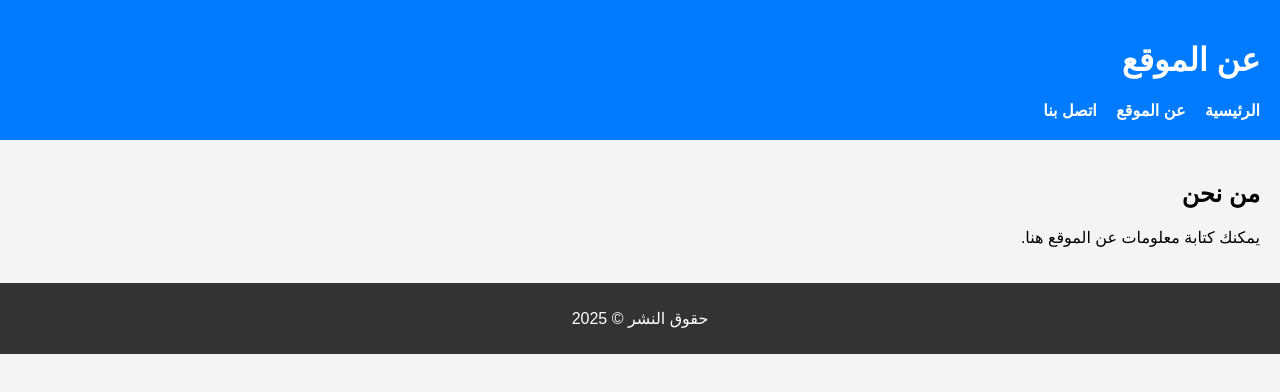
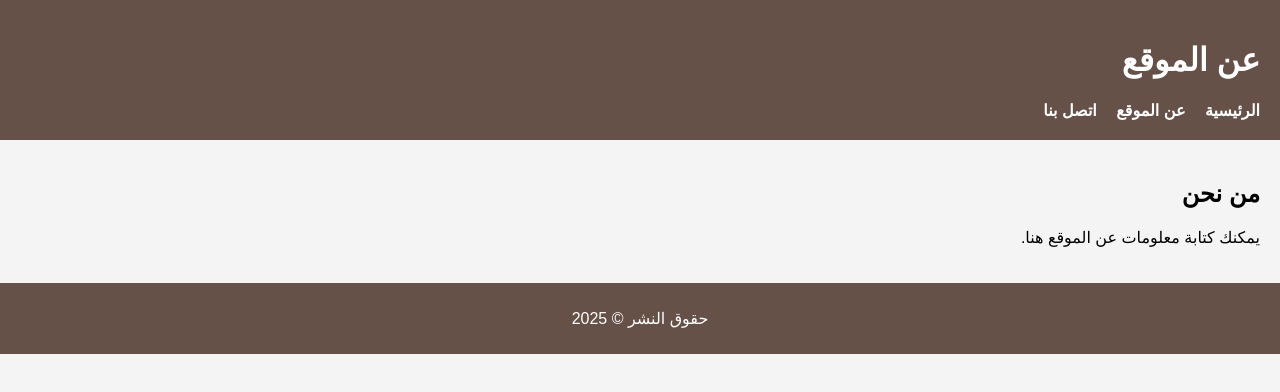
Before and after one commit to solymanragih1996-max/my-website, a plain HTML site: page about.html in a window 1280 px wide. Drawn offline with Linux system fonts and the light colour scheme.

Commit message:
Update style.css
تغيير الوان الراس والذيل

```diff
--- a/style.css
+++ b/style.css
@@ -8,7 +8,7 @@ body {
 }
 
 header {
-    background-color: #007BFF;
+    background-color: #655148;
     color: white;
     padding: 20px;
 }
@@ -25,7 +25,7 @@ main {
 }
 
 footer {
-    background-color: #333;
+    background-color: #655148;
     color: white;
     text-align: center;
     padding: 10px;
```
